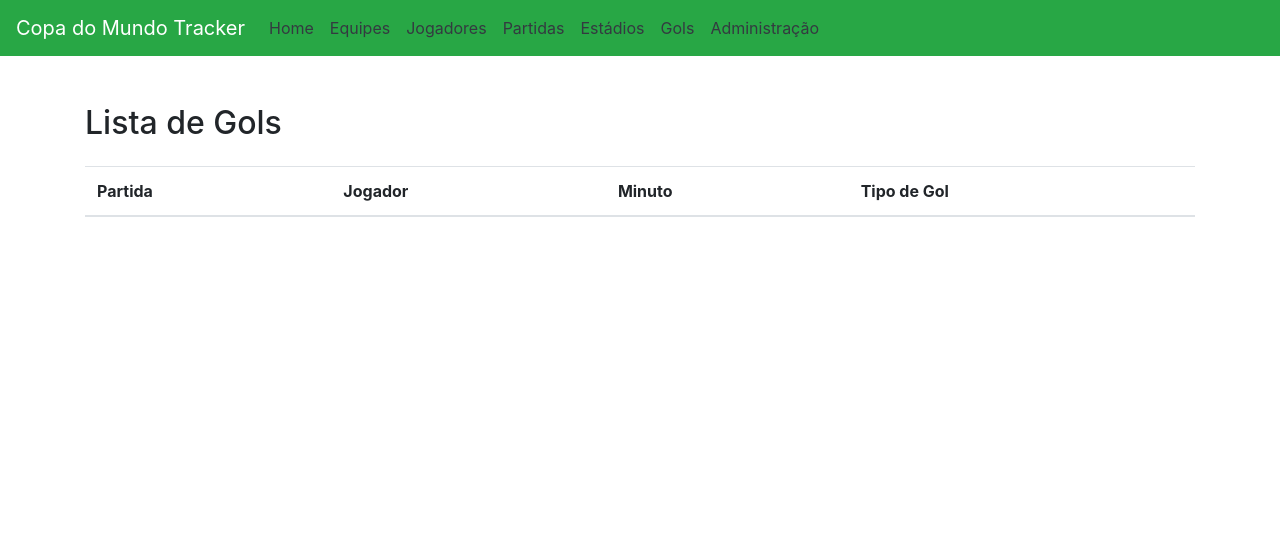
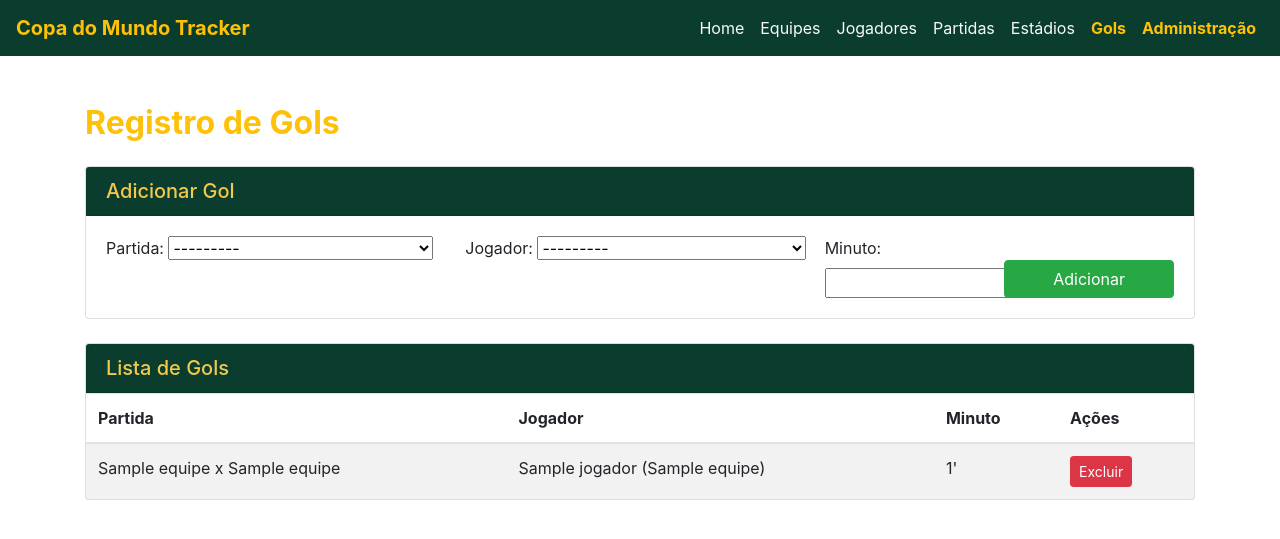
Before and after one commit to beatrizsalomaom/copadomundo, a Django app: page /gol/ in a window 1280 px wide. Shown: the top 539 px of the page. Run offline with Django 5.2, Linux system fonts and the light colour scheme; tables that the repository leaves empty hold one stand-in row (values such as "Sample post"); lists and menus that the app fills with data are empty; some libraries are stand-ins or nearby versions.

Commit message:
Add files via upload

```diff
--- /dev/null
+++ b/app/forms.py
@@ -0,0 +1,7 @@
+from django import forms
+from .models import Gol
+
+class GolForm(forms.ModelForm):
+    class Meta:
+        model = Gol
+        fields = ['partida', 'jogador', 'minuto']
--- a/app/templates/gol.html
+++ b/app/templates/gol.html
@@ -7,46 +7,47 @@
     <link rel="stylesheet"
           href="https://maxcdn.bootstrapcdn.com/bootstrap/4.5.2/css/bootstrap.min.css">
 </head>
+
 <body>
-    <nav class="navbar navbar-expand-lg navbar-dark bg-success">
-        <a class="navbar-brand" href="/">Copa do Mundo Tracker</a>
-        <button class="navbar-toggler" type="button"
-            data-toggle="collapse" data-target="#navbarNav"
-            aria-controls="navbarNav" aria-expanded="false"
-            aria-label="Toggle navigation">
+    <!-- NAVBAR -->
+    <nav class="navbar navbar-expand-lg" style="background: #0B3D2E;">
+        <a class="navbar-brand text-warning font-weight-bold" href="/">Copa do Mundo Tracker</a>
 
-            <span class="navbar-toggler-icon"></span>
+        <button class="navbar-toggler" type="button" data-toggle="collapse"
+                data-target="#navbarNav" aria-controls="navbarNav"
+                aria-expanded="false" aria-label="Toggle navigation">
+            <span class="navbar-toggler-icon" style="filter: invert(90%);"></span>
         </button>
 
         <div class="collapse navbar-collapse" id="navbarNav">
-            <ul class="navbar-nav">
+            <ul class="navbar-nav ml-auto">
 
                 <li class="nav-item">
-                    <a class="nav-link text-dark" href="/">Home</a>
+                    <a class="nav-link text-light" href="/">Home</a>
                 </li>
 
                 <li class="nav-item">
-                    <a class="nav-link text-dark" href="/equipe/">Equipes</a>
+                    <a class="nav-link text-light" href="/equipe/">Equipes</a>
                 </li>
 
                 <li class="nav-item">
-                    <a class="nav-link text-dark" href="/jogador/">Jogadores</a>
+                    <a class="nav-link text-light" href="/jogador/">Jogadores</a>
                 </li>
 
                 <li class="nav-item">
-                    <a class="nav-link text-dark" href="/partida/">Partidas</a>
+                    <a class="nav-link text-light" href="/partida/">Partidas</a>
                 </li>
 
                 <li class="nav-item">
-                    <a class="nav-link text-dark" href="/estadio/">Estádios</a>
+                    <a class="nav-link text-light" href="/estadio/">Estádios</a>
                 </li>
 
                 <li class="nav-item">
-                    <a class="nav-link text-dark" href="/gol/">Gols</a>
+                    <a class="nav-link text-warning font-weight-bold" href="/gol/">Gols</a>
                 </li>
 
                 <li class="nav-item">
-                    <a class="nav-link text-dark" href="/admin/">Administração</a>
+                    <a class="nav-link text-warning font-weight-bold" href="/admin/">Administração</a>
                 </li>
 
             </ul>
@@ -54,32 +55,89 @@
     </nav>
 
     <div class="container mt-5">
-        <h2 class="mb-4">Lista de Gols</h2>
 
-        <table class="table">
+        <!-- Título -->
+        <h2 class="mb-4 text-warning font-weight-bold">Registro de Gols</h2>
+
+        <!-- Formulário -->
+        <div class="card mb-4">
+            <div class="card-header" style="background: #0B3D2E; color: #F2C94C;">
+                <h5 class="mb-0">Adicionar Gol</h5>
+            </div>
+
+            <div class="card-body">
+                <form method="POST">
+                    {% csrf_token %}
+
+                    <div class="form-row">
+                        <div class="col-md-4">
+                            {{ form.partida.label_tag }}
+                            {{ form.partida }}
+                        </div>
+
+                        <div class="col-md-4">
+                            {{ form.jogador.label_tag }}
+                            {{ form.jogador }}
+                        </div>
+
+                        <div class="col-md-2">
+                            {{ form.minuto.label_tag }}
+                            {{ form.minuto }}
+                        </div>
+
+                        <div class="col-md-2 mt-4">
+                            <button class="btn btn-success btn-block" type="submit">
+                                Adicionar
+                            </button>
+                        </div>
+                    </div>
+                </form>
+            </div>
+        </div>
+
+        <!-- Lista -->
+        <div class="card">
+            <div class="card-header" style="background: #0B3D2E; color: #F2C94C;">
+                <h5 class="mb-0">Lista de Gols</h5>
+            </div>
+
+            <div class="card-body p-0">
+                <table class="table table-striped mb-0">
                     <thead>
                         <tr>
-                    <th scope="col">Partida</th>
-                    <th scope="col">Jogador</th>
-                    <th scope="col">Minuto</th>
-                    <th scope="col">Tipo de Gol</th>
+                            <th>Partida</th>
+                            <th>Jogador</th>
+                            <th>Minuto</th>
+                            <th>Ações</th>
                         </tr>
                     </thead>
-
                     <tbody>
                         {% for gol in gols %}
                         <tr>
                             <td>{{ gol.partida }}</td>
                             <td>{{ gol.jogador }}</td>
-                    <td>{{ gol.minuto }}</td>
-                    <td>{{ gol.tipo_gol }}</td>
+                            <td>{{ gol.minuto }}'</td>
+                            <td>
+                                <a href="{% url 'deletar_gol' gol.id %}"
+                                   class="btn btn-danger btn-sm">
+                                    Excluir
+                                </a>
+                            </td>
+                        </tr>
+                        {% empty %}
+                        <tr>
+                            <td colspan="4" class="text-center text-muted">
+                                Nenhum gol registrado.
+                            </td>
                         </tr>
                         {% endfor %}
                     </tbody>
                 </table>
             </div>
+        </div>
 
-    <!-- Scripts Bootstrap -->
+    </div>
+
     <script src="https://code.jquery.com/jquery-3.5.1.slim.min.js"></script>
     <script src="https://cdn.jsdelivr.net/npm/@popperjs/core@2.9.1/dist/umd/popper.min.js"></script>
     <script src="https://maxcdn.bootstrapcdn.com/bootstrap/4.5.2/js/bootstrap.min.js"></script>
--- a/app/views.py
+++ b/app/views.py
@@ -1,6 +1,7 @@
-from django.shortcuts import render
+from django.shortcuts import render, redirect, get_object_or_404
 from django.views import View
 from .models import *
+from .forms import GolForm
 
 class IndexView(View):
     def get(self, request, *args, **kwargs):
@@ -9,9 +10,8 @@ class IndexView(View):
 
 def listar_equipes_por_grupo(request):
     grupos = {}
-    for letra in "ABCDEFGH":  # Copa tem 8 grupos
+    for letra in "ABCDEFGH":
         grupos[letra] = Equipe.objects.filter(grupo=letra).order_by("nomeequipe")
-
     return render(request, "equipe.html", {"grupos": grupos})
 
 
@@ -32,11 +32,26 @@ class PartidasView(View):
         partidas = Partida.objects.select_related(
             "mandante", "visitante", "estadio"
         ).all()
-
         return render(request, 'partida.html', {'partidas': partidas})
 
 
 class GolssView(View):
-    def get(self, request, *args, **kwargs):
-        gol = Gol.objects.all()
-        return render(request, 'gol.html', {'gol': gol})
+    def get(self, request):
+        gols = Gol.objects.all().order_by("partida")
+        form = GolForm()
+        return render(request, "gol.html", {"gols": gols, "form": form})
+
+    def post(self, request):
+        form = GolForm(request.POST)
+        if form.is_valid():
+            form.save()
+            return redirect("/gol/")
+        else:
+            gols = Gol.objects.all()
+            return render(request, "gol.html", {"gols": gols, "form": form})
+
+
+def deletar_gol(request, gol_id):
+    gol = get_object_or_404(Gol, id=gol_id)
+    gol.delete()
+    return redirect("/gol/")
--- a/config/urls.py
+++ b/config/urls.py
@@ -2,7 +2,7 @@ from django.contrib import admin
 from django.urls import path
 from app.views import (
     IndexView, JogadorView, EstadiosView, PartidasView, GolssView,
-    listar_equipes_por_grupo
+    listar_equipes_por_grupo, deletar_gol
 )
 
 urlpatterns = [
@@ -13,4 +13,6 @@ urlpatterns = [
     path('estadio/', EstadiosView.as_view(), name='estadio'),
     path('partida/', PartidasView.as_view(), name='partida'),
     path('gol/', GolssView.as_view(), name='gol'),
+    path('gol/deletar/<int:gol_id>/', deletar_gol, name='deletar_gol'),
+
 ]
```
Also changed, not shown: app/templates/equipe.html (+36 -12 lines), app/templates/estadio.html (+24 -25 lines), app/templates/index.html (+24 -20 lines), app/templates/jogador.html (+24 -25 lines), app/templates/partida.html (+34 -11 lines). Lines whose indentation alone changed are shown as unchanged.
